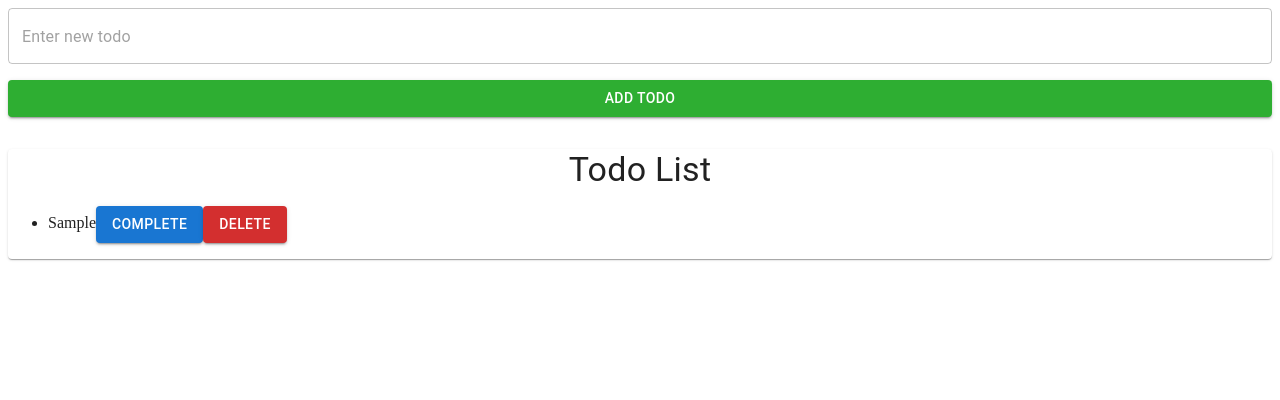
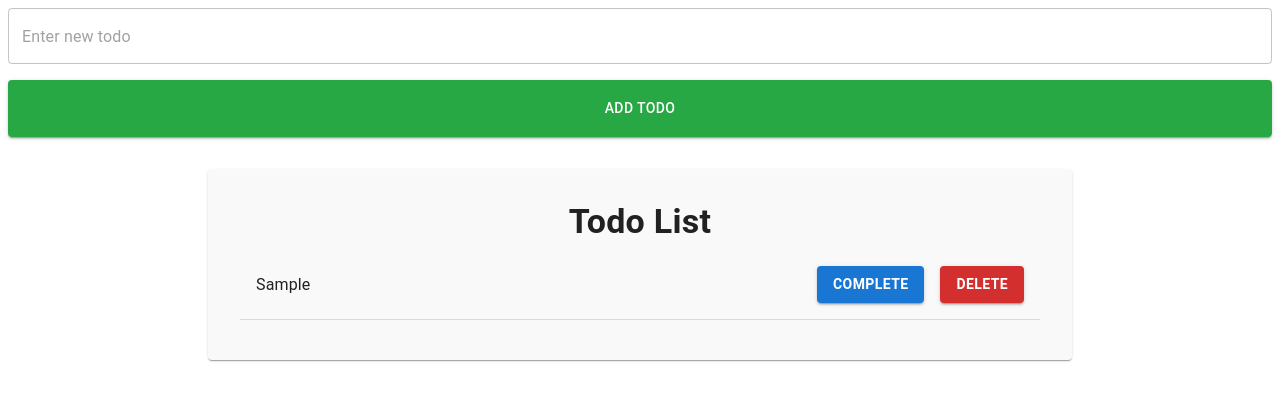
Before and after one commit to DEN21R/todo_pg_toolkit, a React (Vite) app: page / in a window 1280 px wide. Both pictures are taken after typing "Sample" into the empty fields and a click on the button "ADD TODO". Shown: the top 400 px of the page. Built offline with nearby package versions, Linux system fonts and the light colour scheme.

Commit message:
added styles to TodoItem,TodoForm,TodoList

```diff
--- a/src/components/todoForm/index.jsx
+++ b/src/components/todoForm/index.jsx
@@ -28,7 +28,7 @@ function TodoForm() {
         variant="contained"
         fullWidth
         type="submit"
-        sx={{ backgroundColor: '#2eae32ff', mt: 2 }}
+        sx={{ backgroundColor: '#28a745', mt: 2, p: 2 }}
       >
         Add Todo
       </Button>
--- a/src/components/todoItem/index.jsx
+++ b/src/components/todoItem/index.jsx
@@ -1,14 +1,17 @@
-import { Button } from '@mui/material'
+import { Button, Divider, ListItem, ListItemText } from '@mui/material'
 
 function TodoItem({ todo }) {
   return (
-    <li>
-      {todo.text}
-      <Button variant="contained">Complete</Button>
-      <Button variant="contained" color="error">
+    <ListItem divider sx={{ pb: 2, pt: 2 }}>
+      <ListItemText primary={todo.text} />
+      <Button variant="contained" sx={{ fontWeight: 700 }}>
+        Complete
+      </Button>
+      <Button variant="contained" color="error" sx={{ ml: 2, fontWeight: 700 }}>
         Delete
       </Button>
-    </li>
+      <Divider />
+    </ListItem>
   )
 }
 export default TodoItem
--- a/src/components/todoList/index.jsx
+++ b/src/components/todoList/index.jsx
@@ -1,4 +1,4 @@
-import { Card, Typography } from '@mui/material'
+import { Box, Card, List, Typography } from '@mui/material'
 import { useSelector } from 'react-redux'
 import TodoItem from '../todoItem'
 
@@ -6,16 +6,18 @@ function TodoList() {
   const todos = useSelector((state) => state.todo.data)
 
   return (
-    <Card sx={{ mt: 4, minWidth: 275 }}>
-      <Typography variant="h4" sx={{ textAlign: 'center' }}>
+    <Box sx={{ display: 'flex', justifyContent: 'center' }}>
+      <Card sx={{ mt: 4, width: 800, backgroundColor: '#f9f9f9', p: 4 }}>
+        <Typography variant="h4" sx={{ textAlign: 'center', fontWeight: 700 }}>
           Todo List
         </Typography>
-      <ul>
+        <List>
           {todos.map((el) => (
             <TodoItem key={el.id} todo={el} />
           ))}
-      </ul>
+        </List>
       </Card>
+    </Box>
   )
 }
 export default TodoList
```
Lines whose indentation alone changed are shown as unchanged.
